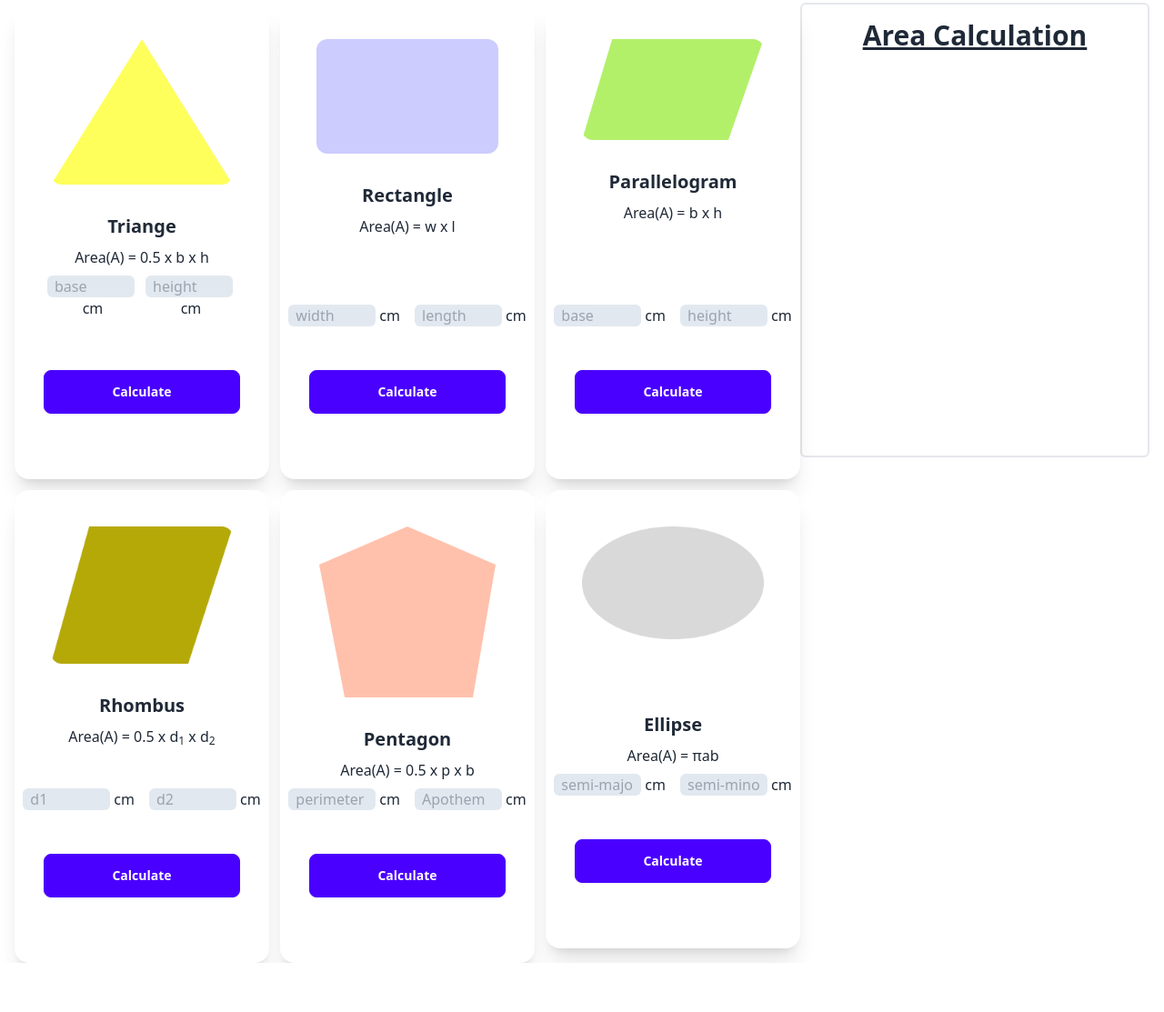
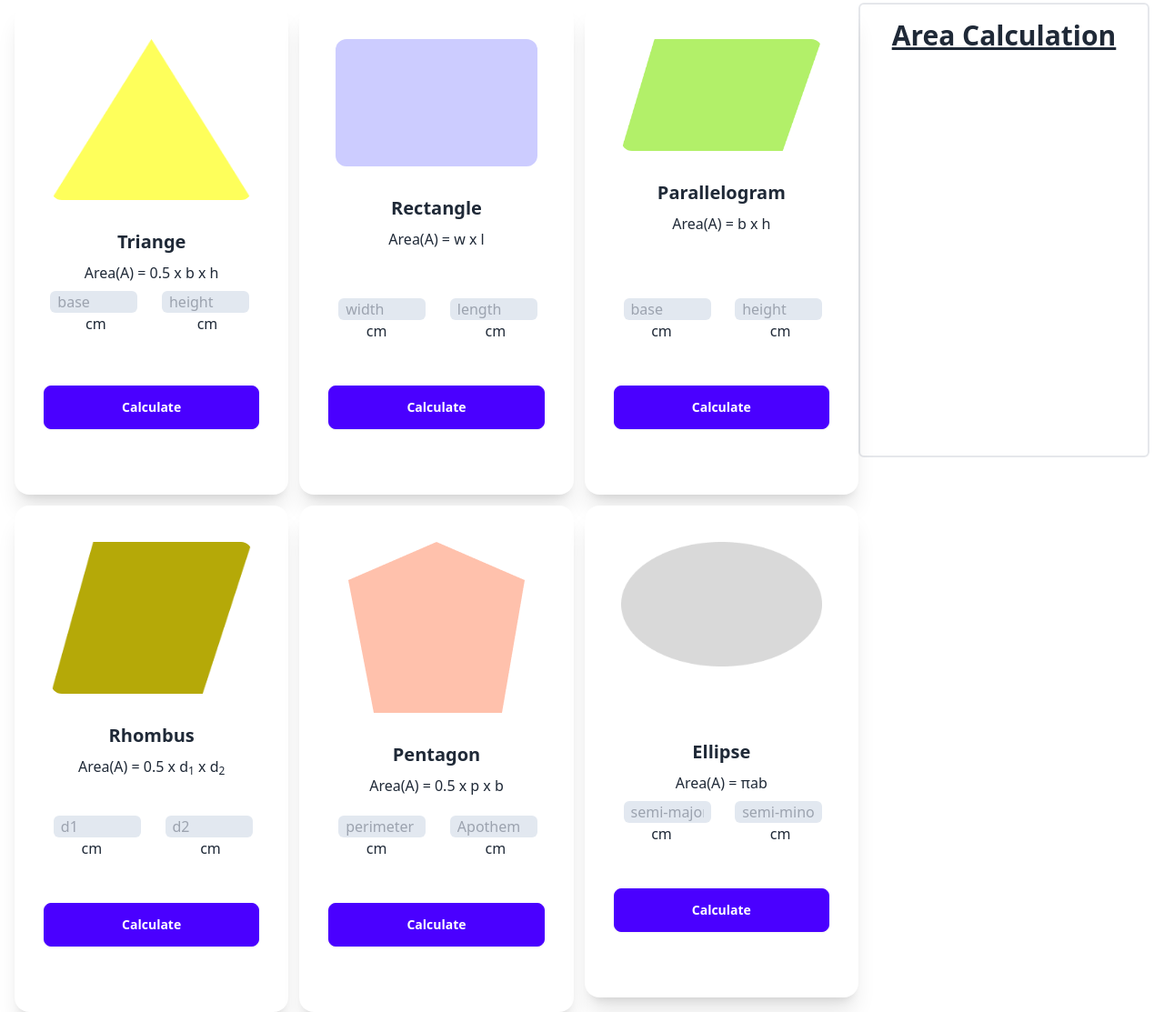
Before and after one commit to NifatHossain/geometry-genius-web, a plain HTML site: page index.html in a window 1280 px wide. Shown: the part 97-1210 px from the top of the page at 91% size. Before the commit the page ends 1156 px from the top, so only its background shows below. Drawn offline with nearby package versions, Linux system fonts and the light colour scheme.

Commit message:
Responsive done

```diff
--- a/index.html
+++ b/index.html
@@ -29,7 +29,7 @@
                     <div class="card-body items-center text-center">
                       <h2 class="card-title">Triange</h2>
                       <p>Area(A) = 0.5 x b x h</p>
-                      <div class="flex flex-col lg:flex-row">
+                      <div class="flex flex-col lg:flex-row gap-2">
                         <div>
                           <input type="text" id="triangleBase" placeholder="base" class="w-24 bg-slate-200 rounded-md px-2 mr-1"><span >cm</span>
                         </div>
@@ -54,9 +54,14 @@
                     <div class="card-body items-center text-center">
                       <h2 class="card-title">Rectangle</h2>
                       <p>Area(A) = w x l</p>
-                      <div class="flex">
+                      <div class="flex flex-col lg:flex-row gap-2">
+                        <div>
                           <input type="text" id="rectangleWidth" placeholder="width" class="w-24 bg-slate-200 rounded-md px-2 mr-1"><span class="mr-4">cm</span>
+                        </div>
+                        <div>
                           <input type="text" id="rectangleLength" placeholder="length" class="w-24 bg-slate-200 rounded-md px-2 mr-1"><span>cm</span>
+                        </div>
+
                       </div>
                       <div class="card-actions w-full m-10">
                         <button id="button" onclick="getArea('rectangle', 'Width', 'Length')" class="btn btn-primary w-full text-white">Calculate</button>
@@ -71,9 +76,14 @@
                     <div class="card-body items-center text-center">
                       <h2 class="card-title">Parallelogram</h2>
                       <p>Area(A) = b x h</p>
-                      <div class="flex">
+                      <div class="flex flex-col lg:flex-row gap-2">
+                        <div>
                           <input type="text" id="parallelogramBase" placeholder="base" class="w-24 bg-slate-200 rounded-md px-2 mr-1"><span class="mr-4">cm</span>
+                        </div>
+                        <div>
                           <input type="text" id="parallelogramHeight" placeholder="height" class="w-24 bg-slate-200 rounded-md px-2 mr-1"><span>cm</span>
+                        </div>
+
                       </div>
                       <div class="card-actions w-full my-10">
                         <button id="button" onclick="getArea('parallelogram', 'Base', 'Height')" class="btn btn-primary w-full text-white">Calculate</button>
@@ -88,9 +98,14 @@
                     <div class="card-body items-center text-center">
                       <h2 class="card-title">Rhombus</h2>
                       <p>Area(A) = 0.5 x d<span><sub>1</sub></span> x <span>d<sub>2</sub></span></p>
-                      <div class="flex">
+                      <div class="flex flex-col lg:flex-row gap-2">
+                        <div>
                           <input type="text" id="rhombusD1" placeholder="d1" class="w-24 bg-slate-200 rounded-md px-2 mr-1"><span class="mr-4">cm</span>
+                        </div>
+                        <div>
                           <input type="text" id="rhombusD2" placeholder="d2" class="w-24 bg-slate-200 rounded-md px-2 mr-1"><span>cm</span>
+                        </div>
+
                       </div>
                       <div class="card-actions w-full m-10">
                         <button id="button" onclick="getArea('rhombus', 'D1', 'D2')" class="btn btn-primary w-full text-white">Calculate</button>
@@ -105,9 +120,14 @@
                     <div class="card-body items-center text-center">
                       <h2 class="card-title">Pentagon</h2>
                       <p>Area(A) = 0.5 x p x b</p>
-                      <div class="flex">
+                      <div class="flex flex-col lg:flex-row gap-2">
+                        <div>
                           <input type="text" id="pentagonPerimeter" placeholder="perimeter" class="w-24 bg-slate-200 rounded-md px-2 mr-1"><span class="mr-4">cm</span>
+                        </div>
+                        <div>
                           <input type="text" id="pentagonApothem" placeholder="Apothem" class="w-24 bg-slate-200 rounded-md px-2 mr-1"><span>cm</span>
+                        </div>
+
                       </div>
                       <div class="card-actions w-full m-10">
                         <button id="button" onclick="getArea('pentagon', 'Perimeter', 'Apothem')" class="btn btn-primary w-full text-white">Calculate</button>
@@ -122,9 +142,14 @@
                     <div class="card-body items-center text-center">
                       <h2 class="card-title">Ellipse</h2>
                       <p>Area(A) = &pi;ab</p>
-                      <div class="flex">
+                      <div class="flex flex-col lg:flex-row gap-2">
+                        <div>
                           <input type="text" id="ellipseMajor" placeholder="semi-major" class="w-24 bg-slate-200 rounded-md px-2 mr-1"><span class="mr-4">cm</span>
+                        </div>
+                        <div>
                           <input type="text" id="ellipseMinor" placeholder="semi-minor" class="w-24 bg-slate-200 rounded-md px-2 mr-1"><span>cm</span>
+                        </div>
+
                       </div>
                       <div class="card-actions w-full m-10">
                         <button id="button" onclick="getArea('ellipse', 'Major', 'Minor')" class="btn btn-primary w-full text-white">Calculate</button>
@@ -133,7 +158,7 @@
                 </div>
             </div>
             <div>
-                <div id='answers' class="w-96 border-2 rounded-md h-96 md:h-[500px] p-4 mx-auto ">
+                <div id='answers' class="w-80 border-2 rounded-md h-96 md:h-[500px] p-4 mx-auto ">
                     <h2 class="text-3xl font-extrabold underline underline-offset-2 text-center">Area Calculation</h2>
                 </div>
             </div>
```
Lines whose indentation alone changed are shown as unchanged.
